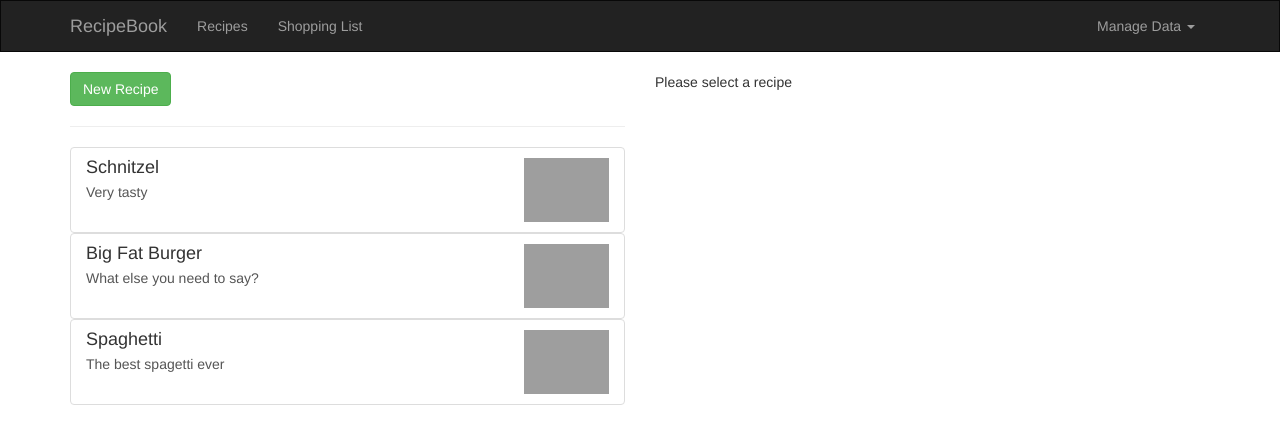
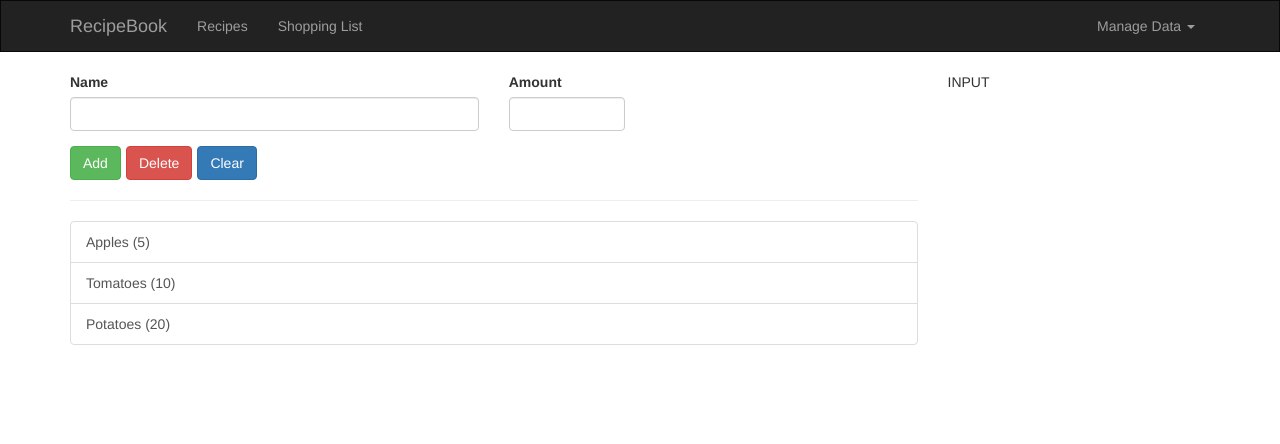
Before and after one commit to elvan/recipe-book-app-angular-example, an Angular app: page / in a window 1280 px wide. Shown: the top 444 px of the page. Built offline with nearby package versions, Linux system fonts and the light colour scheme; grey boxes are pictures that could not be loaded.

Commit message:
allowing the user to add ingredients to the shopping-list

```diff
--- a/src/app/app.component.ts
+++ b/src/app/app.component.ts
@@ -8,7 +8,7 @@ import { Component } from '@angular/core';
 export class AppComponent {
   title = 'RecipeBook';
 
-  feature = 'recipe-book';
+  feature = 'shopping-list';
 
   onFeatureSelected(feature: string): void {
     this.feature = feature;
--- a/src/app/app.module.ts
+++ b/src/app/app.module.ts
@@ -1,4 +1,5 @@
 import { NgModule } from '@angular/core';
+import { FormsModule } from '@angular/forms';
 import { BrowserModule } from '@angular/platform-browser';
 import { NgbModule } from '@ng-bootstrap/ng-bootstrap';
 import { AppComponent } from './app.component';
@@ -21,7 +22,7 @@ import { ShoppingListComponent } from './shopping-list/shopping-list.component';
     ShoppingListComponent,
     ShoppingEditComponent,
   ],
-  imports: [BrowserModule, NgbModule],
+  imports: [BrowserModule, FormsModule, NgbModule],
   providers: [],
   bootstrap: [AppComponent],
 })
--- a/src/app/shopping-list/shopping-edit/shopping-edit.component.html
+++ b/src/app/shopping-list/shopping-edit/shopping-edit.component.html
@@ -4,11 +4,13 @@
       <div class="row">
         <div class="col-sm-6 form-group">
           <label for="name">Name</label>
-          <input type="text" id="name" class="form-control" />
+          <input #nameInput type="text" id="name" class="form-control" />
         </div>
+
         <div class="col-sm-2 form-group">
           <label for="amount">Amount</label>
           <input
+            #amountInput
             type="number"
             min="1"
             step="1"
@@ -17,10 +19,13 @@
           />
         </div>
       </div>
+
       <div class="row">
         <div class="col-xs-12">
           <div class="btn-toolbar">
-            <button type="submit" class="btn btn-success">Add</button>
+            <button type="submit" class="btn btn-success" (click)="onAddItem()">
+              Add
+            </button>
             <button type="button" class="btn btn-danger">Delete</button>
             <button type="reset" class="btn btn-primary">Clear</button>
           </div>
--- a/src/app/shopping-list/shopping-edit/shopping-edit.component.ts
+++ b/src/app/shopping-list/shopping-edit/shopping-edit.component.ts
@@ -1,4 +1,12 @@
-import { Component, OnInit } from '@angular/core';
+import {
+  Component,
+  ElementRef,
+  EventEmitter,
+  OnInit,
+  Output,
+  ViewChild,
+} from '@angular/core';
+import { Ingredient } from '../../shared/ingredient';
 
 @Component({
   selector: 'app-shopping-edit',
@@ -6,7 +14,21 @@ import { Component, OnInit } from '@angular/core';
   styleUrls: ['./shopping-edit.component.css'],
 })
 export class ShoppingEditComponent implements OnInit {
+  @ViewChild('nameInput') nameInput?: ElementRef;
+  @ViewChild('amountInput') amountInput?: ElementRef;
+
+  @Output() ingredientAdded = new EventEmitter<Ingredient>();
+
   constructor() {}
 
   ngOnInit(): void {}
+
+  onAddItem() {
+    const newIngredient = new Ingredient(
+      this.nameInput?.nativeElement.value,
+      this.amountInput?.nativeElement.value
+    );
+
+    this.ingredientAdded.emit(newIngredient);
+  }
 }
--- a/src/app/shopping-list/shopping-list.component.html
+++ b/src/app/shopping-list/shopping-list.component.html
@@ -1,7 +1,11 @@
 <div class="row">
   <div class="col-xs-9">
-    <app-shopping-edit></app-shopping-edit>
+    <app-shopping-edit
+      (ingredientAdded)="onAddIngredient($event)"
+    ></app-shopping-edit>
+
     <hr />
+
     <ul class="list-group">
       <a
         *ngFor="let ingredient of ingredients"
--- a/src/app/shopping-list/shopping-list.component.ts
+++ b/src/app/shopping-list/shopping-list.component.ts
@@ -16,4 +16,8 @@ export class ShoppingListComponent implements OnInit {
   constructor() {}
 
   ngOnInit(): void {}
+
+  onAddIngredient(ingredient: Ingredient) {
+    this.ingredients.push(ingredient);
+  }
 }
```
